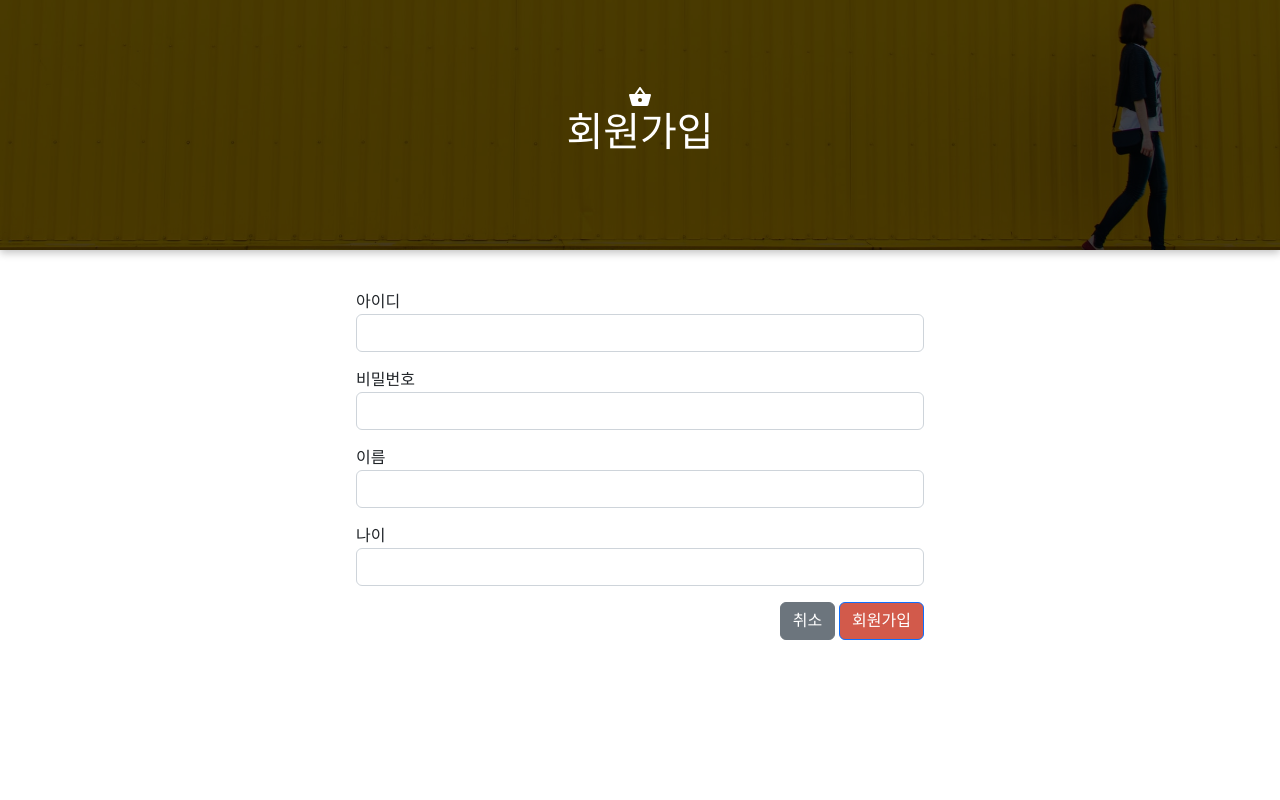
After one commit to yjh0816/django-practice, a Django app: template shinhanapp/member/templates/register.html in a window 1280 px wide. The commit adds this page. Run offline with Django 4.2, Linux system fonts and the light colour scheme; the template is opened without the code that fills it, so the values that code supplies are empty; some web fonts are replaced.

Commit message:
feat: Implement member register

```diff
--- a/shinhanapp/member/templates/login.html
+++ b/shinhanapp/member/templates/login.html
@@ -32,6 +32,7 @@
                     </div>
                     <div class="text-end text-right">
                         <a role="button" href="/" class="btn btn-secondary">취소</a>
+                        <a role="button" href="/member/register/" class="btn btn-secondary">회원가입</a>
                         <button type="submit" class="btn btn-primary">로그인</button>
                     </div>
                 </form>
--- /dev/null
+++ b/shinhanapp/member/templates/register.html
@@ -0,0 +1,54 @@
+<html>
+    <head>
+        <link rel="stylesheet" href="https://cdn.jsdelivr.net/npm/bootstrap@5.2.3/dist/css/bootstrap.min.css" />
+        <script src="https://cdn.jsdelivr.net/npm/bootstrap@5.2.3/dist/js/bootstrap.bundle.min.js"></script>
+        <script src="https://code.jquery.com/jquery-3.6.3.min.js" integrity="sha256-pvPw+upLPUjgMXY0G+8O0xUf+/Im1MZjXxxgOcBQBXU=" crossorigin="anonymous"></script>
+        <script src="/static/script.js"></script>
+        <link rel="stylesheet" href="/static/styles.css" />
+    </head>
+    <body>
+    <div class="main-title">
+      <div class="overlay">
+        <div>
+          <svg style="width: 24px; height: 24px" viewBox="0 0 24 24">
+            <path
+              fill="currentColor"
+              d="M5.5,21C4.72,21 4.04,20.55 3.71,19.9V19.9L1.1,10.44L1,10A1,1 0 0,1 2,9H6.58L11.18,2.43C11.36,2.17 11.66,2 12,2C12.34,2 12.65,2.17 12.83,2.44L17.42,9H22A1,1 0 0,1 23,10L22.96,10.29L20.29,19.9C19.96,20.55 19.28,21 18.5,21H5.5M12,4.74L9,9H15L12,4.74M12,13A2,2 0 0,0 10,15A2,2 0 0,0 12,17A2,2 0 0,0 14,15A2,2 0 0,0 12,13Z"
+            />
+          </svg>
+          <h1>회원가입</h1>
+        </div>
+      </div>
+    </div>
+    <div class="product-content">
+      <div class="product-write">
+        <form
+          method="post"
+          action="/member/register/"
+        >
+          {% csrf_token %}
+          <div class="form-group mb-3">
+            <label for="user_id">아이디</label>
+            <input type="text" class="form-control" id="user_id" name="user_id" />
+          </div>
+          <div class="form-group mb-3">
+            <label for="password">비밀번호</label>
+            <input type="password" class="form-control" id="password" name="password" />
+          </div>
+          <div class="form-group mb-3">
+            <label for="name">이름</label>
+            <input type="text" class="form-control" id="name" name="name" />
+          </div>
+          <div class="form-group mb-3">
+            <label for="age">나이</label>
+            <input type="number" class="form-control" id="age" name="age" />
+          </div>
+          <div class="text-end text-right">
+            <a role="button" href="/" class="btn btn-secondary">취소</a>
+            <button type="submit" class="btn btn-primary">회원가입</button>
+          </div>
+        </form>
+      </div>
+    </div>
+    </body>
+</html>
--- a/shinhanapp/shinhanapp/urls.py
+++ b/shinhanapp/shinhanapp/urls.py
@@ -17,7 +17,7 @@ from django.contrib import admin
 from django.urls import path
 
 from product.views import main, detail, write
-from member.views import login, logout
+from member.views import login, logout, register
 from django.conf import settings
 from django.conf.urls.static import static
 
@@ -29,6 +29,7 @@ urlpatterns = [
     path('', main),
     path('member/login/', login),
     path('member/logout/', logout),
+    path('member/register/', register),
 ]
 
 # from shinhanapp.settings import MEDIA_ROOT # 이렇게 사용하지 않음
```
Also changed, not shown: shinhanapp/member/views.py (+18 -10 lines).
